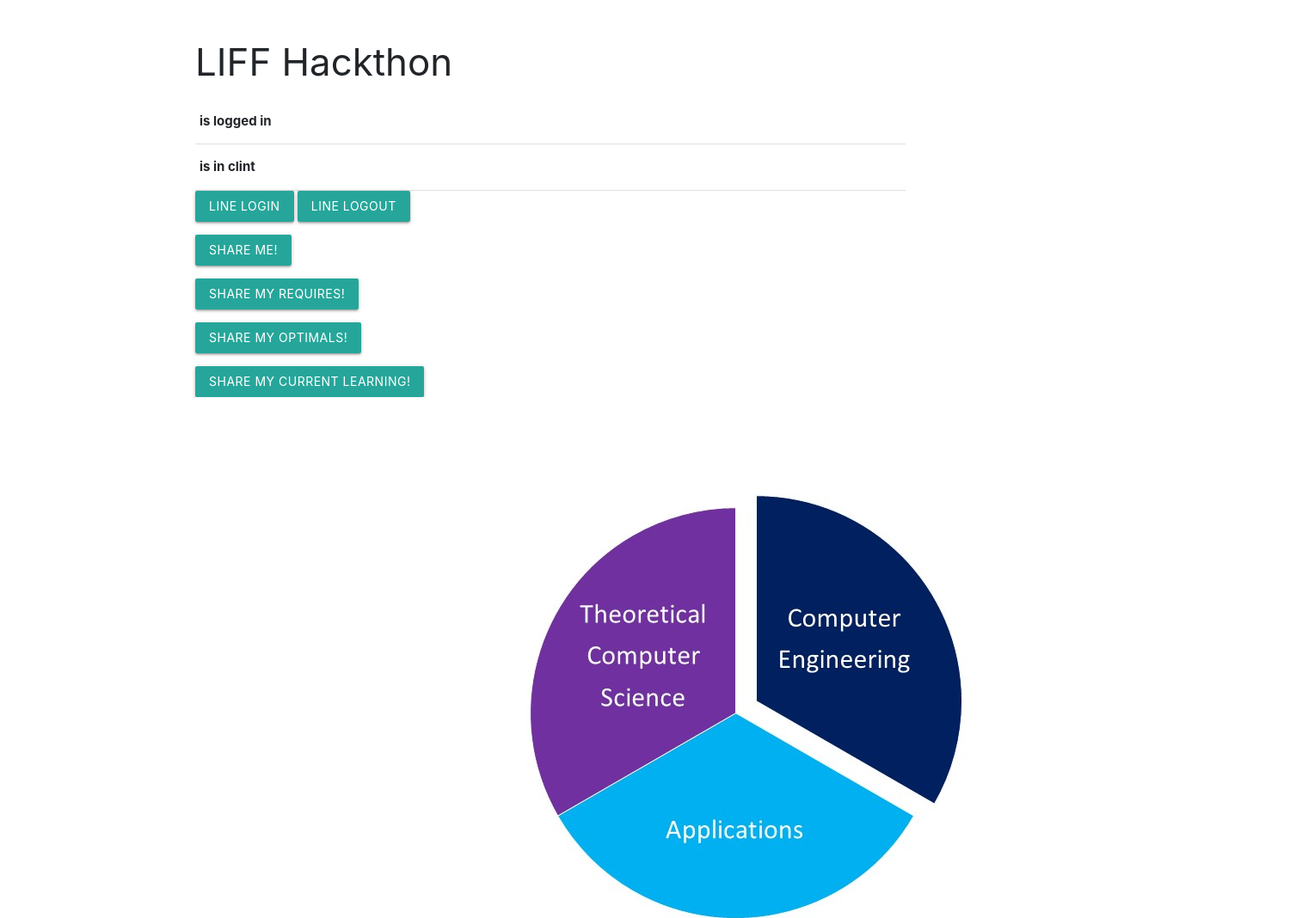
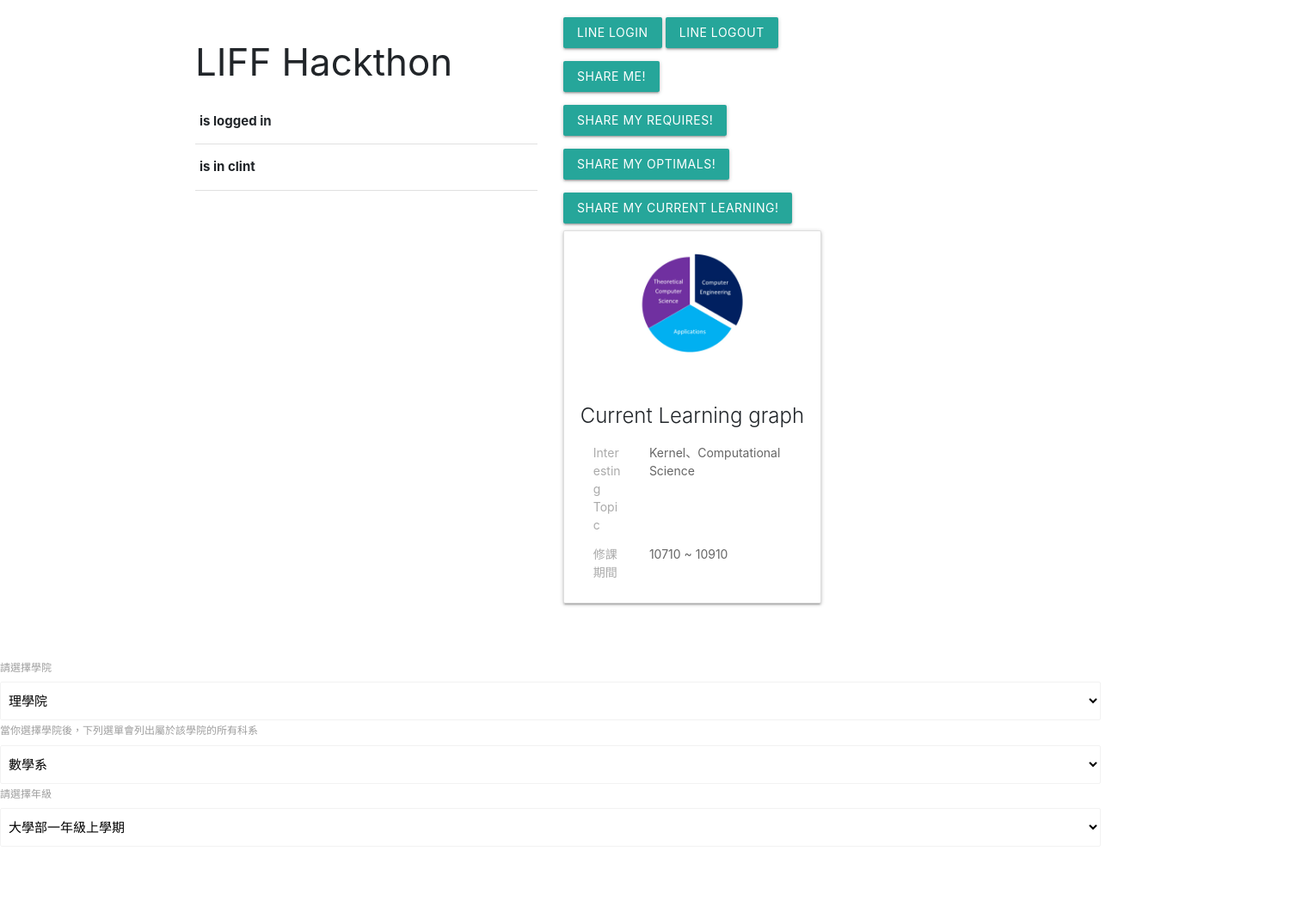
Before and after one commit to TunchinKao/teamcs23, a website: page public/index.html in a window 1280 px wide. Shown: the top 1068 px of the page at 86% size, 1507 px wide, since content can reach past the window. After the commit the page ends 985 px from the top, so only its background shows below. Drawn offline with nearby package versions, Linux system fonts and the light colour scheme; no server answers.

Commit message:
testing new graph method

```diff
--- a/public/index.html
+++ b/public/index.html
@@ -55,16 +55,26 @@
                     <div class="mt-3">
                         <button id="shareMyCurrentCircleTargetPicker" class="btn">Share My Current Learning!</button>
                     </div>
-                    <!-- <div>
-                        <embed src = "/teamcs23/public/images/campaign/Percentage.jpg">
-                    </div> -->
-
-                    <!-- <div>
-                        <embed src = "/public/images/campaign/Percentage.jpg">
-                    </div> -->
-
-                    <div>
-                        <embed src = "/images/campaign/Percentage.jpg">
+                    <div class="campaign card mb-4 shadow-sm">
+                        <img id="placeImage"
+                            src="https://raw.githubusercontent.com/TunchinKao/teamcs23/myDev_Ho/public/images/campaign/Percentage.jpg">
+                        <div class="card-body">
+                            <h5 id="campaignName" class="card-title">Current Learning graph </h5>
+                            <form>
+                                <div class="form-group row">
+                                    <label for="campaignPlace" class="col-3 col-form-label">Interesting Topic</label>
+                                    <div class="col-9">
+                                        <p class="form-control-plaintext" id="campaignPlace">Kernel、Computational Science</p>
+                                    </div>
+                                </div>
+                                <div class="form-group row">
+                                    <label for="campaignTime" class="col-3 col-form-label">修課期間</label>
+                                    <div class="col-9">
+                                        <p class="form-control-plaintext" id="campaignTime">10710 ~ 10910</p>
+                                    </div>
+                                </div>
+                            </form>
+                        </div>
                     </div>
                 </div>
             </div>
--- a/public/liff-starter.js
+++ b/public/liff-starter.js
@@ -128,20 +128,15 @@
         }
     });
     document.getElementById('shareMyCurrentCircleTargetPicker').addEventListener('click', function () {
+        const imageUrl = document.getElementById('placeImage').src;
         if (liff.isApiAvailable('shareTargetPicker')) {
             liff.shareTargetPicker([{
                 'type': 'text',
                 'text': 'Hey! Check out' + PROFILE.displayName +  'My Current Studying fields'
             }, {
-                "type": "image",
-                "url": "https://i.ibb.co/bXLt935/Percentage.jpg",
-                "size": "full",
-                "aspectRatio": "20:13",
-                "aspectMode": "cover",
-                "action": {
-                    "type": "uri",
-                    "uri": liff.permanentLink.createUrl()
-                }
+                'type': 'image',
+                'originalContentUrl': imageUrl,
+                'previewImageUrl': imageUrl
             }]).then(function (res) {
                 if (res) alert('Circle Graph sent!');
             }).catch(function (res) {
--- a/public/style.css
+++ b/public/style.css
@@ -1,3 +1,43 @@
 .container {
     padding: 20px;
 }
+.container {
+    padding: 20px;
+}
+
+.campaign {
+    position: relative;
+    width: 300px;
+    border-radius: 20px;
+}
+
+.campaign img {
+    width: 100%;
+    height: auto;
+    border-radius: 20px 20px 0 0 ;
+    object-fit: cover;
+}
+
+.campaign h5 {
+    font-weight: bold;
+}
+
+.campaign .card-body {
+    font-size: 14px;
+}
+
+.campaign .form-group {
+    margin-bottom: 0;
+}
+
+.campaign label {
+    color: #aaaaaa;
+}
+
+.campaign .form-control-plaintext {
+    color: #666666;
+}
+
+.campaign .col-sm-9 {
+    padding-left: 0;
+}
```
